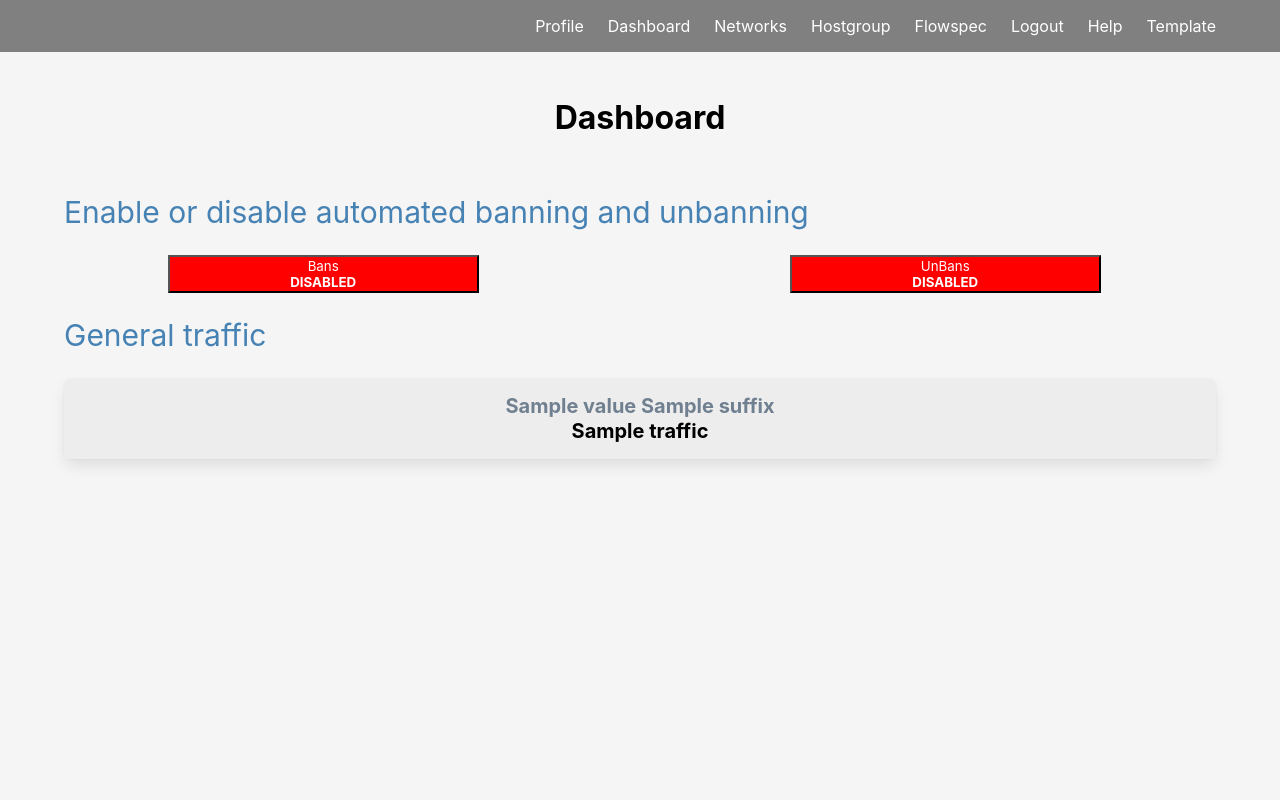
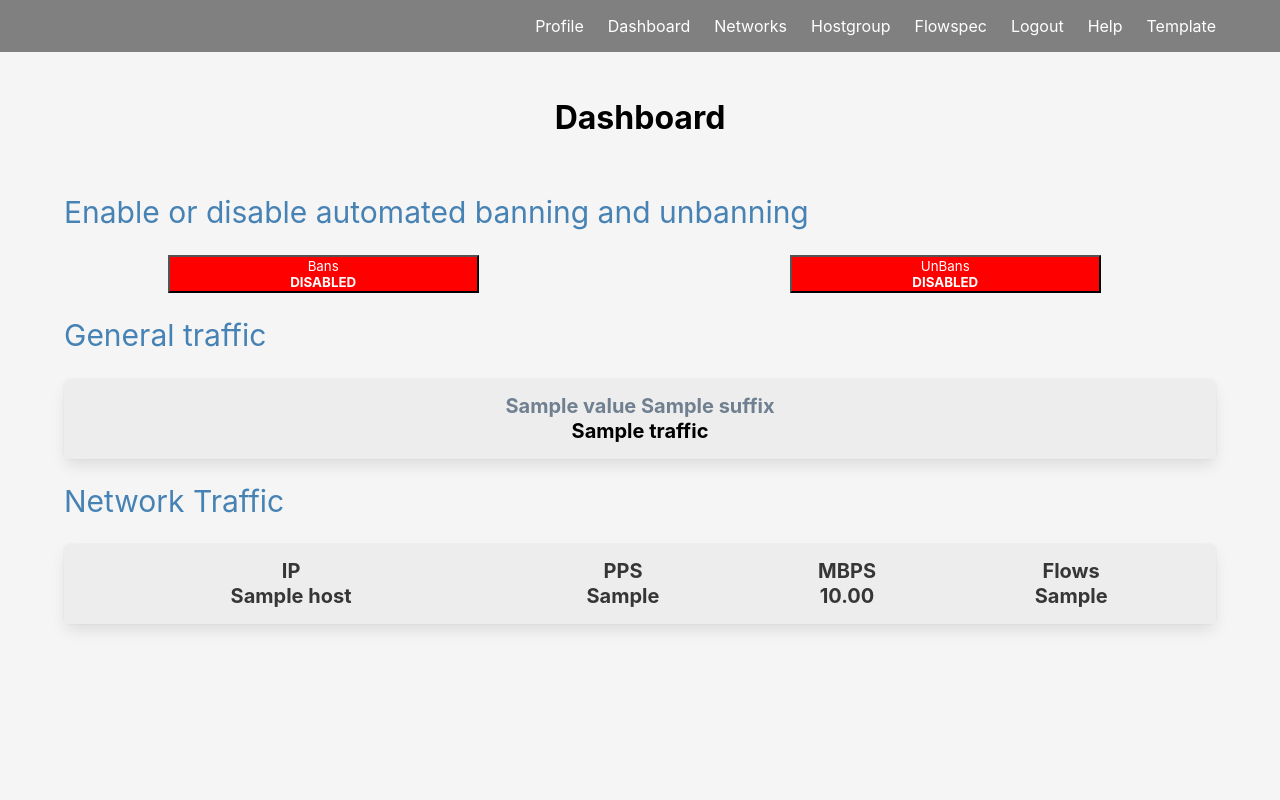
Before and after one commit to ShonenNoSeishin/FNMWatui, a Django app: template fnm_watui_project/fnm_watui/templates/dashboard.html in a window 1280 px wide. Run offline with Django 5.2, Linux system fonts and the light colour scheme; a user stored in the database is signed in; the template is opened without the code that fills it: most values are stand-ins (such as "Sample title", 1, 10 or a date in 2020).

Commit message:
affichage du network trafic dans le dashboard

```diff
--- a/fnm_watui_project/fnm_watui/templates/dashboard.html
+++ b/fnm_watui_project/fnm_watui/templates/dashboard.html
@@ -83,9 +83,37 @@
 		        </div>
 		      </div>
 		    {% endfor %}
-		 </div>
+		 		</div>
+			</div>
+		<br>
+		<div class="flex-item" style="width: 100%;">
+        <h2 class="subtitle" style="text-align: left; text-shadow: aliceblue; color: steelblue; font-size: 30px;"> Network Traffic </h2>
+    	<div class="panel panel-default panel-100" style="width: 100%;">
+        <div class="panel-heading">
+
+        <table style="width: 100%; align-content: center;">
+            <thead>
+                <tr>
+                    <th>IP</th>
+                    <th>PPS</th>
+                    <th>MBPS</th>
+                    <th>Flows</th>
+                </tr>
+            </thead>
+            <tbody>
+                {% for host_data in host_traffic %}
+                    <tr>
+                        <td>{{ host_data.host }}</a></td>
+                        <td>{{ host_data.incoming_packets }}</td>
+                        <td>{{ host_data.incoming_bytes|floatformat:2 }}</td>
+                        <td>{{ host_data.incoming_flows }}</td>
+                    </tr>
+                {% endfor %}
+            </tbody>
+        </table>
+        </div>
+    	</div>
 		</div>
-
 
 	  </div>
 	  {% else %}
```
Also changed, not shown: fnm_watui_project/fnm_watui/views.py (+21 -1 lines).
